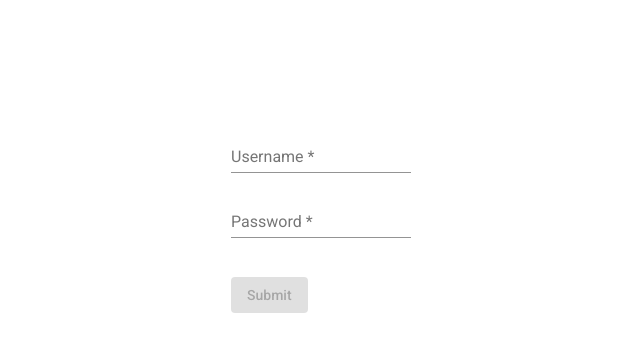
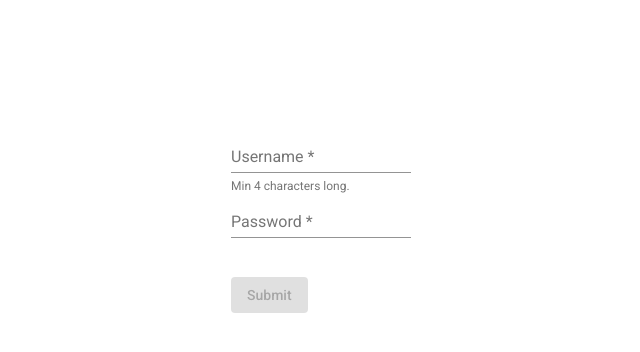
Before and after one commit to DariaRska/pet-form, an Angular app: page /login in a window 1280 px wide. Shown: the top 352 px of the page, without its empty margins (319-959 px from the left). Built offline with nearby package versions, Linux system fonts and the light colour scheme.

Commit message:
min 4 characters long username

```diff
--- a/src/app/components/login/login.component.html
+++ b/src/app/components/login/login.component.html
@@ -3,6 +3,7 @@
     <mat-form-field>
       <mat-label>Username</mat-label>
       <input formControlName="username" type="text" matInput />
+      <mat-hint>Min 4 characters long.</mat-hint>
       <mat-error>Field required</mat-error>
     </mat-form-field>
     <br />
--- a/src/app/components/login/login.component.ts
+++ b/src/app/components/login/login.component.ts
@@ -14,7 +14,7 @@ export class LoginComponent implements OnInit {
 
   ngOnInit(): void {
     this.loginForm = new FormGroup({
-      'username': new FormControl(null, [Validators.required]),
+      'username': new FormControl(null, [Validators.minLength(4), Validators.required]),
       'password': new FormControl(null, [Validators.minLength(6), Validators.required]),
   });
   }
```
